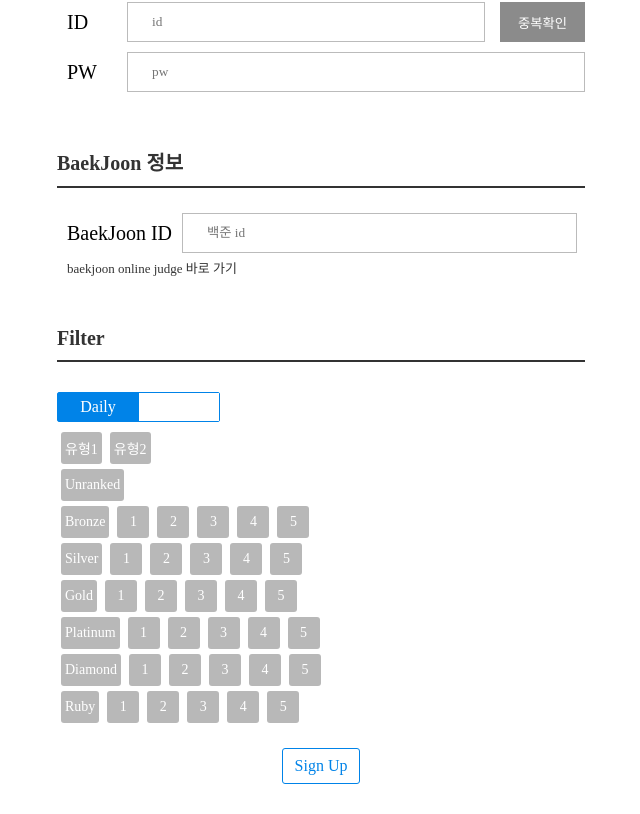
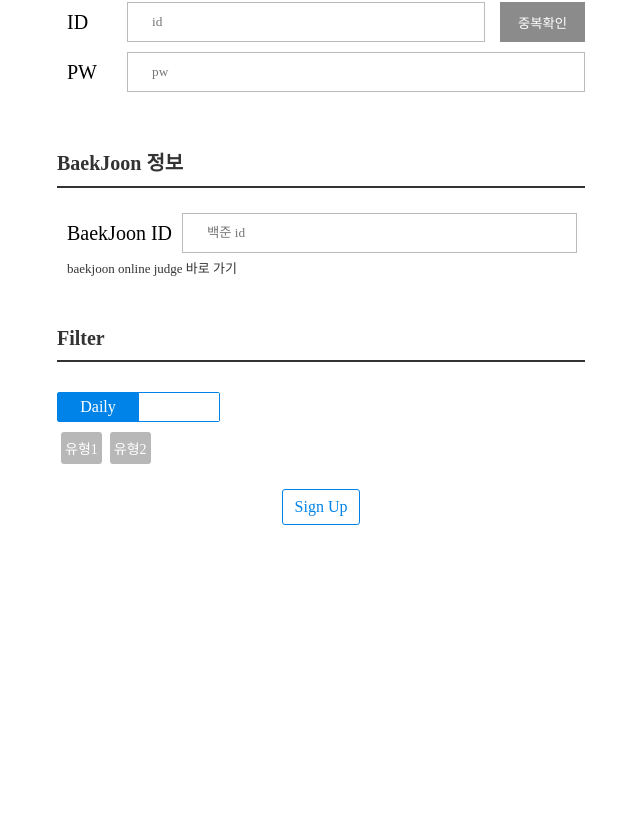
Before and after one commit to xi-jjun/baekjoon-recommender, a React (Create React App) app in the folder front/: page /signUp in a window 1280 px wide. Shown: the part 281-1095 px from the top of the page, without its empty margins (319-959 px from the left). After the commit the page ends 836 px from the top, so only its background shows below. Built offline with nearby package versions, Linux system fonts and the light colour scheme.

Commit message:
[수정] 필터 난이도를 공통된 부분으로 분리

```diff
--- a/front/src/Pages/community/Community.js
+++ b/front/src/Pages/community/Community.js
@@ -7,18 +7,8 @@
 
 
 const questionTypeOptions = ["유형1", "유형2"]
-const difficultyGradeOptions = ["bronze", "silver", "gold", "platinum", "diamond", "ruby"]
+const difficultyGradeOptions = ["Bronze", "Silver", "Gold", "Platinum", "Diamond", "Ruby"]
 const difficultyLevelOptions = [1, 2, 3, 4, 5]
-
-export const DailyFilter = () => {
-
-    const [onMouseOver, setMouseOver] = useState(false)
-    const getMouseOver = () => {
-        setMouseOver(true)
-    }
-    const getMouseOut = () => {
-        setMouseOver(false)
-    }
 
 const FilterElement = ({ typo }) => {
 
@@ -58,62 +48,30 @@
     )
 }
 
+export const DifficultyFilter = () => {
     return (
         <div>
             <div style={{ display: "flex", margin: "5px 0" }}>
-                <FilterElement typo="유형1" />
-                <FilterElement typo="유형2" />
-            </div >
-            <div style={{ display: "flex", margin: "5px 0" }}>
                 <FilterElement typo="Unranked" />
             </div>
+            {difficultyGradeOptions.map(grade => {
+                return (
                     <div style={{ display: "flex", margin: "5px 0" }}>
-                <FilterElement typo="Bronze" />
-                <FilterElement typo="1" />
-                <FilterElement typo="2" />
-                <FilterElement typo="3" />
-                <FilterElement typo="4" />
-                <FilterElement typo="5" />
+                        <FilterElement typo={grade} />
+                        {difficultyLevelOptions.map(op => <FilterElement typo={op} />)}
                     </div >
+                )
+            })}
+        </div>
+    )
+}
+
+export const DailyFilter = () => {
+
+    return (
+        <div>
             <div style={{ display: "flex", margin: "5px 0" }}>
-                <FilterElement typo="Silver" />
-                <FilterElement typo="1" />
-                <FilterElement typo="2" />
-                <FilterElement typo="3" />
-                <FilterElement typo="4" />
-                <FilterElement typo="5" />
-            </div >
-            <div style={{ display: "flex", margin: "5px 0" }}>
-                <FilterElement typo="Gold" />
-                <FilterElement typo="1" />
-                <FilterElement typo="2" />
-                <FilterElement typo="3" />
-                <FilterElement typo="4" />
-                <FilterElement typo="5" />
-            </div >
-            <div style={{ display: "flex", margin: "5px 0" }}>
-                <FilterElement typo="Platinum" />
-                <FilterElement typo="1" />
-                <FilterElement typo="2" />
-                <FilterElement typo="3" />
-                <FilterElement typo="4" />
-                <FilterElement typo="5" />
-            </div >
-            <div style={{ display: "flex", margin: "5px 0" }}>
-                <FilterElement typo="Diamond" />
-                <FilterElement typo="1" />
-                <FilterElement typo="2" />
-                <FilterElement typo="3" />
-                <FilterElement typo="4" />
-                <FilterElement typo="5" />
-            </div >
-            <div style={{ display: "flex", margin: "5px 0" }}>
-                <FilterElement typo="Ruby" />
-                <FilterElement typo="1" />
-                <FilterElement typo="2" />
-                <FilterElement typo="3" />
-                <FilterElement typo="4" />
-                <FilterElement typo="5" />
+                {questionTypeOptions.map(op => <FilterElement typo={op} />)}
             </div >
         </div>
     )
--- a/front/src/Pages/community/MyPage/MyPage.js
+++ b/front/src/Pages/community/MyPage/MyPage.js
@@ -57,6 +57,7 @@
                 </Community.InfoContainer>
                 <Community.InfoContainer>
                     <Community.InfoContainerLabel>Filter</Community.InfoContainerLabel>
+                    <Community.DifficultyFilter />
                     <Toggle typo1="Daily" typo2="Schedule" element1={<Community.DailyFilter />} element2={<Community.ScheduleFilter />} />
                     <div style={{ display: "flex", justifyContent: "center" }}>
                         <Default.StyledLink to="/recommend"><Button typo="Confirm" /></Default.StyledLink>
```
Lines whose indentation alone changed are shown as unchanged.
